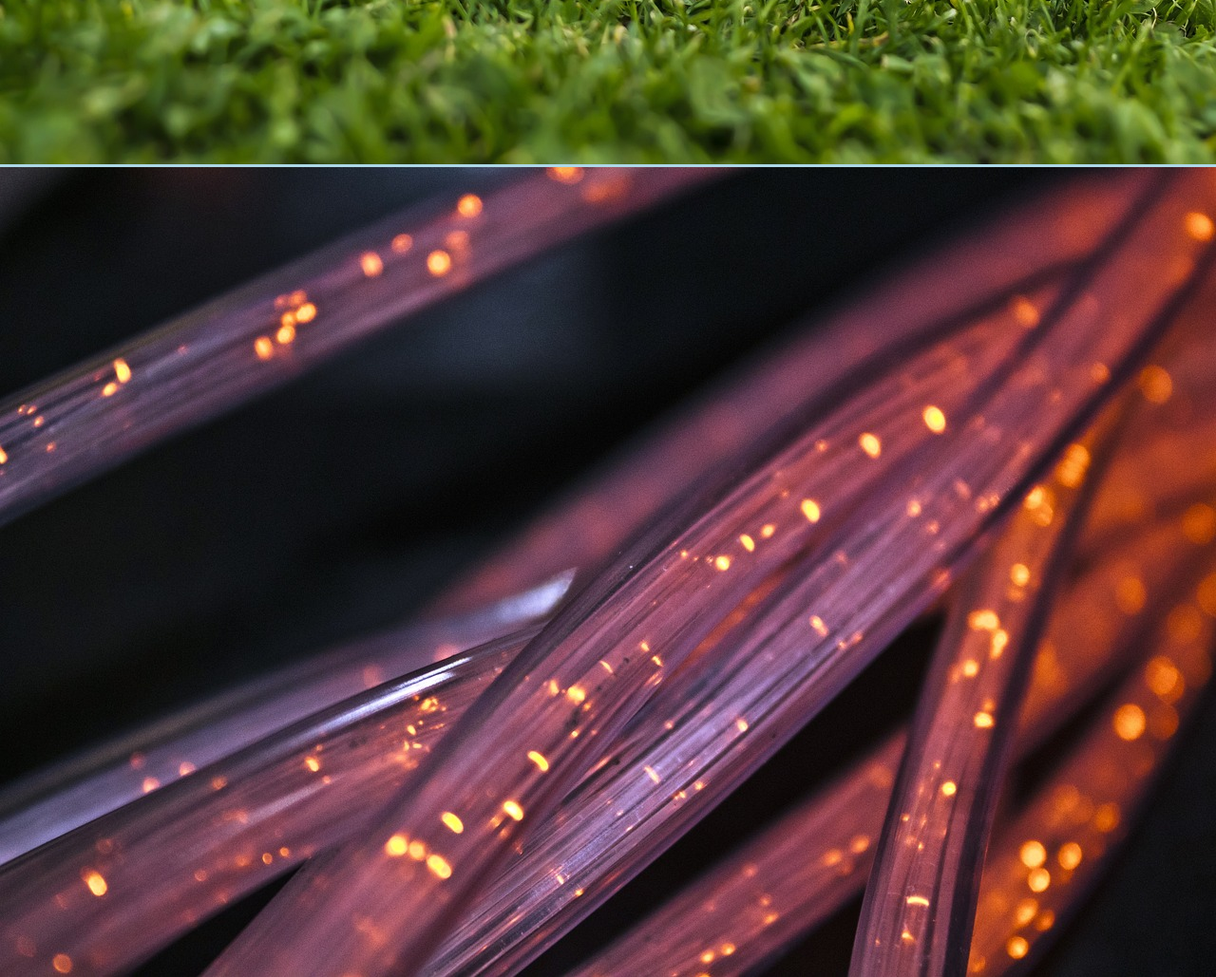
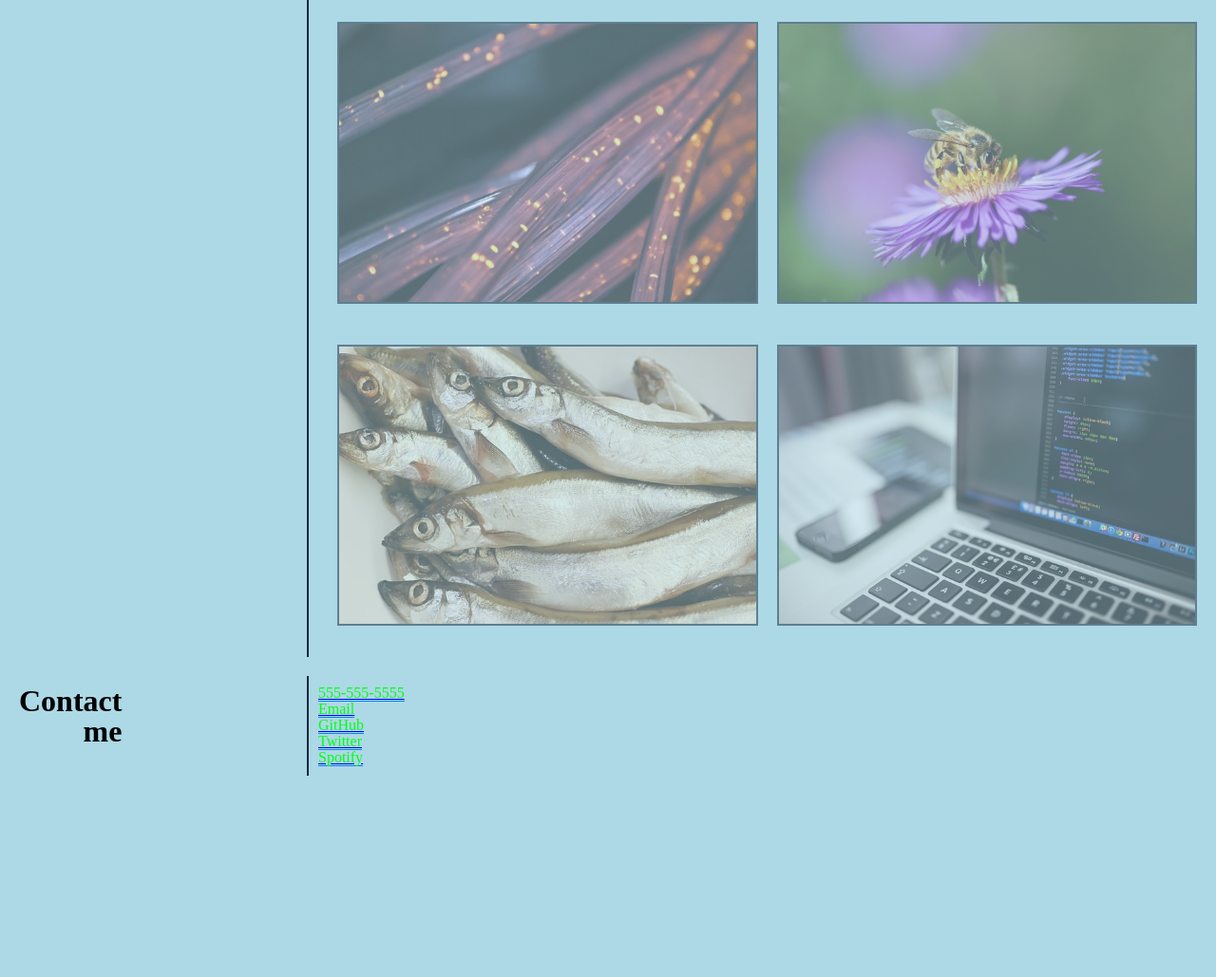
Before and after one commit to RonaldMartin02/Challenge-2, a plain HTML site: page index.html in a window 1280 px wide. Shown: the part 1264-2293 px from the top of the page at 95% size. After the commit the page ends 2091 px from the top, so only its background shows below. Drawn offline with Linux system fonts and the light colour scheme.

Commit message:
added classes and ids for css added

```diff
--- a/Assets/css/original-stykle.css
+++ b/Assets/css/original-stykle.css
@@ -94,7 +94,9 @@ nav a {
 }
 
 .container {
-
+  height: 100%;
+  width: 100%;
+  display: flex;
 }
 
 #Contact-Me li{
--- a/Assets/css/style.css
+++ b/Assets/css/style.css
@@ -1,6 +1,6 @@
 * {
   font-family: 'Times New Roman', Times, serif;
-
+font-size: 1em;
 }
 body {
   background-color: lightblue;
@@ -9,18 +9,32 @@ header {
   background-color: #13293d;
   border: 50px;
   opacity: 1;
+  width: 100%;
+}
+#header-img img{
+width: 100%;
+
 }
 nav {
+  float: right;
   display: flex;
   align-items: end;
 
 }
 nav a {
-  color: #0084ff;
-  border-bottom: 1px solid #0084ff;
   padding: 14px 20px;
   text-decoration: none;
   text-align: center;
+}
+a p{
+  color: #0084ff;
+  border-bottom: 1px solid #0084ff;
+  width: fit-content;
+}
+a p.contact{
+  color: #00ff15;
+  border-bottom: 1px solid #0084ff;
+  width: fit-content;
 }
 #SiteName {
   float: left;
@@ -35,3 +49,61 @@ nav a {
   flex-direction: column;
   }
 }
+.container {
+  height: 100%;
+  width: 100%;
+  display: flex;
+  padding: 10px;
+}
+.title-container {
+  min-height: 100%;
+  width: 25%;
+  display: flex;
+  border-right: 2px solid #13293d;
+  padding: 10px;
+  text-align: right;
+  font-size: 2em;
+}
+.content-container {
+  width: 75%;
+  display: flex;
+  padding: 10px;
+}
+.column{
+  display: flex;
+  flex-direction: column;
+}
+.row{
+  width: 100%;
+  display: flex;
+  flex-direction: row;
+}
+.content-container#images{
+  justify-content: center;
+  width: 75%;
+  display: flex;
+}
+.img-container{
+  width: 100%;
+  padding: 10px;
+}
+
+.wide-img-container#ferret{
+  width: 50%;
+  border: 2px solid #13293d;
+  margin: 10px;
+  opacity: 0.5;
+}
+.img-container img{
+  width: 100%;
+  border: 2px solid #13293d;
+  margin: 10px;
+  opacity: 0.5;
+}
+#Contact-Me li{
+  display: inline;
+  text-align: center;
+}
+section img:hover {
+  opacity: 1;
+}
--- a/index.html
+++ b/index.html
@@ -16,60 +16,115 @@
 
             <nav>
 
-                <a href="#About-Me">About Me</a>
-                <a href="#Work">Work</a>
-                <a href="#Contact-Me">Contact Me</a>
-                <a href="#Resume">Resume</a>
+                <a href="#About-Me">
+                    <p>About Me</p>
+                </a>
+                <a href="#Work">
+                    <p>Work</p>
+                </a>
+                <a href="#Contact-Me">
+                    <p>Contact Me</p>
+                </a>
+                <a href="#Resume">
+                    <p>Resume</p>
+                </a>
 
             </nav>
             </div>
+            <section id="header-img">
+               <img src="./Assets/Img/server.jpg" alt="">
+            </section>
 
-            <img src="./Assets/Img/server.jpg" alt="">
     </header>
 
     <main id="main">
         <section id="About-Me" class="container">
+            <section class="title-container">
                 <aside>
                     <h1>About</br>Me</h1>
                 </aside>
+            </section>
+            <section class="content-container">
                 <p>I want to become a game designer but wanted a backup plan before I go full steam ahead on game
                     development.
                     I am in college currently for Computer Science.
                     Once I finish this degree I will be coming back to MCC for Computer Game Design.
                     I already know how to code in Java 8.
                     I plan on learing C++ and C# because those two languages are used the most in game development.</p>
+                    <p>
+                    </p>
+            </section>
 
         </section>
 
         <section id="Work" class="container">
+            <section class="title-container">
                 <aside>
                     <h1>Work</h1>
                 </aside>
+            </section>
+            <section class="content-container" id="images">
+                <section class="column">
+<section class="row">
+                    <section class="img-container">
+                        <img src="./Assets/Img/Ferret.jpg" alt="" id="ferret">
+                    </section>
+                </section>
+                <section class="row">
+                    <section class="img-container">
+                        <img src="./Assets/Img/Fiber-Wires.jpg" alt="">
+                    </section>
+                    <section class="img-container">
+                        <img src="./Assets/Img/Honey-Bee.jpg" alt="">
+                    </section>
+                </section>
+                <section class="row">
+                    <section class="img-container">
+                        <img src="./Assets/Img/fish.jpg" alt="">
+                    </section>
+                    <section class="img-container">
+                        <img src="./Assets/Img/laptop-code.jpg" alt="">
+                    </section>
+                </section>
+                </section>
 
-                        <img src="./Assets/Img/Ferret.jpg" alt="" id="ferret">
+            </section>
 
-                        <img src="./Assets/Img/Fiber-Wires.jpg" alt="">
 
-                        <img src="./Assets/Img/Honey-Bee.jpg" alt="">
 
-                        <img src="./Assets/Img/laptop-code.jpg" alt="">
 
-                        <img src="./Assets/Img/fish.jpg" alt="">
+
 
 
         </section>
 
+
+
         <section id="Contact-Me" class="container">
+            <section class="title-container">
                 <aside>
                     <h1>Contact</br>me</h1>
                 </aside>
+            </section>
+            <section class="content-container">
                 <ul>
-                <li><a href="#">555-555-5555</a></li>
-                <li><a href="#">Email</a></li>
-                <li><a href="#">GitHub</a></li>
-                <li><a href="#">Twitter</a></li>
-                <li><a href="#">Spotify</a></li>
+                    <li><a href="#">
+                            <p class="contact">555-555-5555</p>
+                        </a></li>
+                    <li><a href="#">
+                            <p class="contact">Email</p>
+                        </a></li>
+                    <li><a href="#">
+                            <p class="contact">GitHub</p>
+                        </a></li>
+                    <li><a href="#">
+                            <p class="contact">Twitter</p>
+                        </a></li>
+                    <li><a href="#">
+                            <p class="contact">Spotify</p>
+                        </a></li>
                 </ul>
+            </section>
         </section>
         <!--<section id="Resume">
             <h1>Resume</h1>
```
Lines whose indentation alone changed are shown as unchanged.
